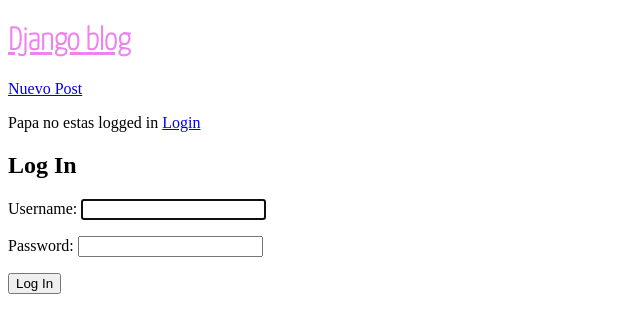
After one commit to G-911/post, a Django app: page /accounts/login/ in a window 1280 px wide. The commit adds this page. Shown: the top 333 px of the page, without its empty margins (0-640 px from the left). Run offline with Django 4.2, Linux system fonts and the light colour scheme.

Commit message:
login, logout

```diff
--- a/django_project/settings.py
+++ b/django_project/settings.py
@@ -123,3 +123,7 @@ STATIC_URL = 'static/'
 
 DEFAULT_AUTO_FIELD = 'django.db.models.BigAutoField'
 STATICFILES_DIRS = [BASE_DIR / "static"]
+
+
+LOGIN_REDIRECT_URL = "home"
+LOGOUT_REDIRECT_URL = "home"
--- a/django_project/urls.py
+++ b/django_project/urls.py
@@ -19,4 +19,5 @@ from django.urls import path, include
 urlpatterns = [
     path('admin/', admin.site.urls),
     path("", include("blog.urls")),
+    path("accounts/", include("django.contrib.auth.urls")),
 ]
--- a/templates/base.html
+++ b/templates/base.html
@@ -16,6 +16,12 @@
         <h1><a href="{% url 'home' %}">Django blog</a></h1>
         <a href="{% url 'post_new' %}">Nuevo Post</a>
     </header>
+    {% if user.is_authenticated %}
+        <p>Epale</p> {{ user.username }}
+        <p><a href="{% url 'logout' %}">Log Out</a></p>
+    {% else %}
+        <p>Papa no estas logged in <a href="{% url 'login' %}">Login</a></p>
+    {% endif %}
     <div>
         {% block content %}
 
--- /dev/null
+++ b/templates/registration/login.html
@@ -0,0 +1,9 @@
+{% extends "base.html" %}
+
+{% block content %}
+    <h2>Log In</h2>
+    <form action="" method="post"> {% csrf_token %}
+        {{ form.as_p }}
+        <button type="submit">Log In</button>
+    </form>
+{% endblock content %}
```
